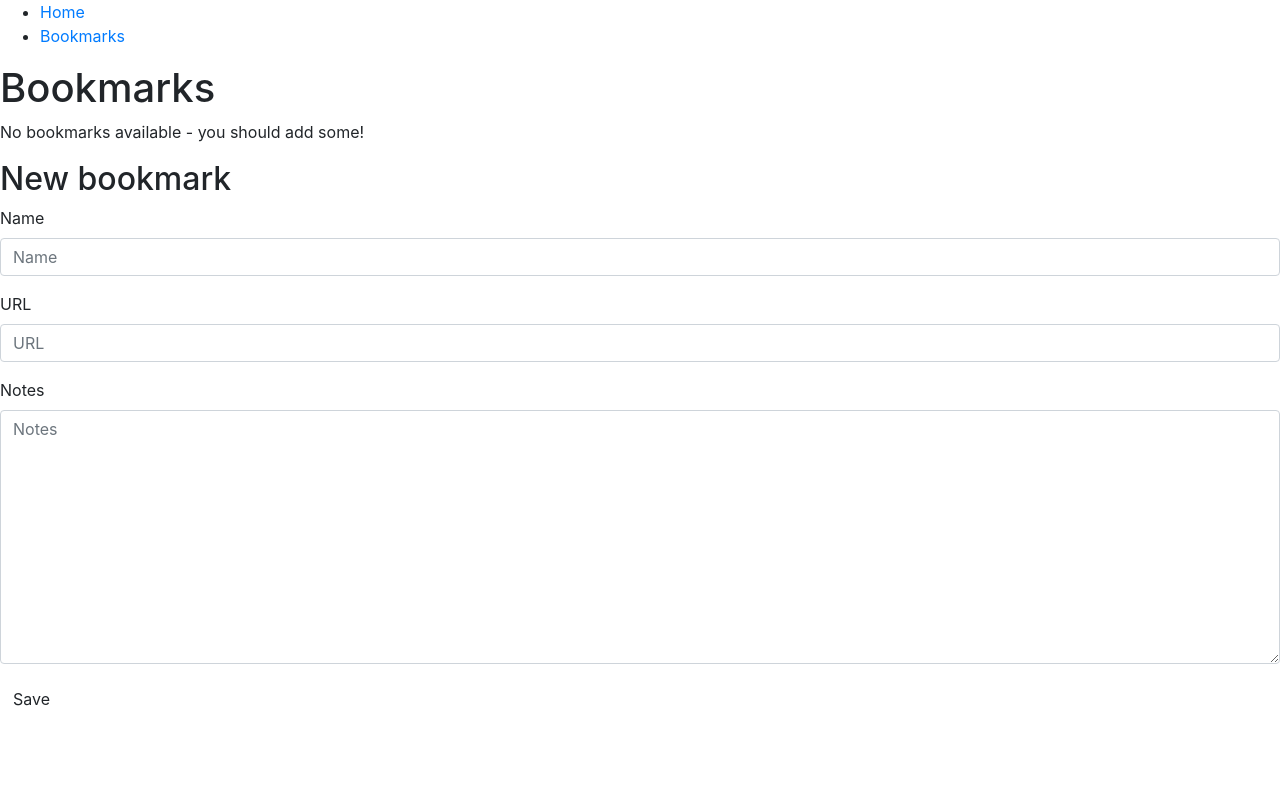
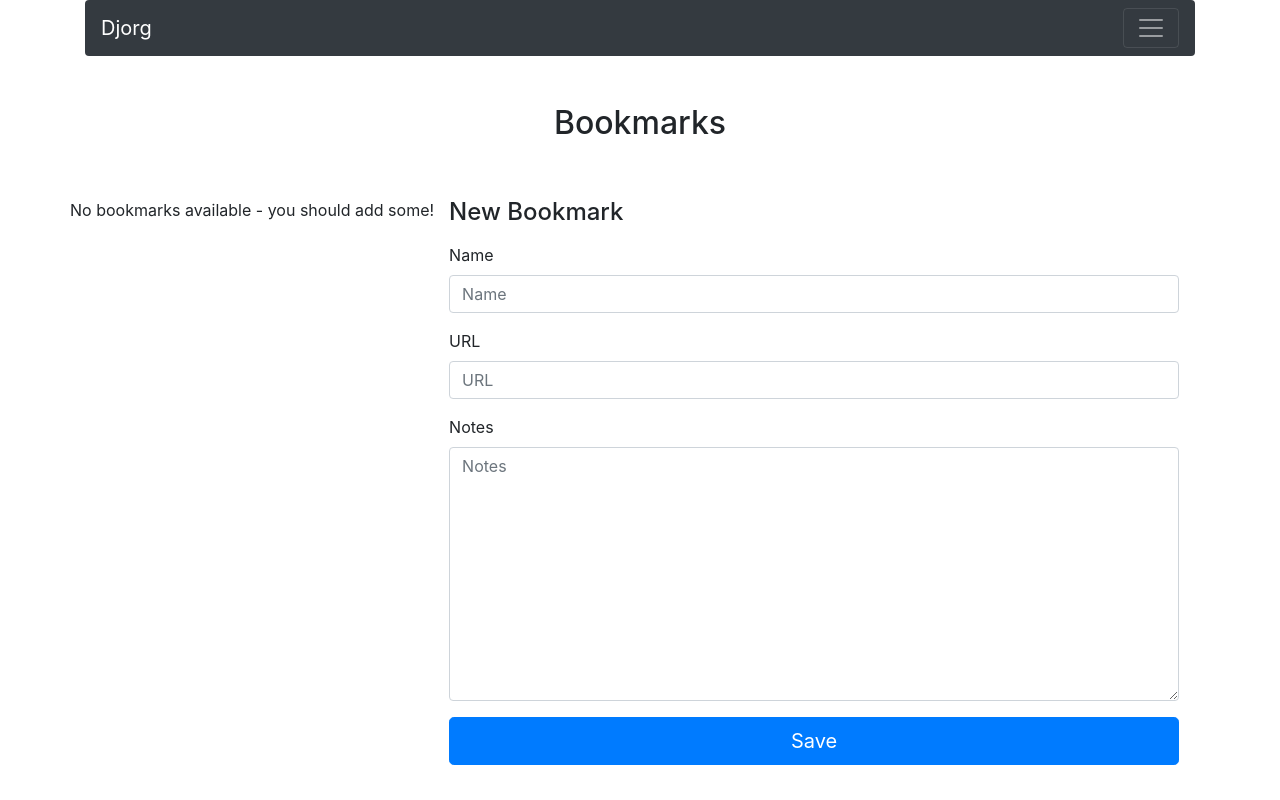
Before and after one commit to nunulong/djorg, a Django app: page /bookmarks/ in a window 1280 px wide. Run offline with Django 3.2, Linux system fonts and the light colour scheme; data that the repository does not hold is empty; some libraries are stand-ins or nearby versions.

Commit message:
added todos graphql api and modify the template layout

```diff
--- a/bookmarks/templates/bookmarks/form.html
+++ b/bookmarks/templates/bookmarks/form.html
@@ -1,8 +1,9 @@
 {% load bootstrap4 %}
-
-<h2>New bookmark</h2>
-<form method="POST" class="bookmark-form">
-  {% csrf_token %} {% bootstrap_form form %} {% buttons %}
-  <button type="submit" class="save btn btn-default">Save</button>
-  {% endbuttons %}
-</form>
+<div class="col-md-8 order-md-1">
+  <h4 class="mb-3">New Bookmark</h4>
+  <form method="POST" class="bookmark-form needs-validation">
+    {% csrf_token %} {% bootstrap_form form %} {% buttons %}
+    <button type="submit" class="save btn btn-primary btn-lg btn-block">Save</button>
+    {% endbuttons %}
+  </form>
+</div>
--- a/bookmarks/templates/bookmarks/index.html
+++ b/bookmarks/templates/bookmarks/index.html
@@ -1,13 +1,30 @@
 {% extends "djorg_base.html" %} {% load bootstrap4 %} {% block title %}Djorg - Bookmarks{% endblock %} {% block content %}
-<h1>Bookmarks</h1>
+<div class="py-5 text-center">
+  <h2>Bookmarks</h2>
+</div>
+
+<div class="row">
   {% if bookmarks %}
-<ol>
+  <div class="col-md-4 order-md-2 mb-4">
+    <h4 class="d-flex justify-content-between align-items-center mb-3">
+      <span class="text-muted">Your Bookmarks</span>
+      <span class="badge badge-secondary badge-pill"></span>
+    </h4>
+    <ul class="list-group mb-3">
       {% for bookmark in bookmarks %}
-  <li>
-    <a href="{{bookmark.url}}">{{bookmark.name}}</a>
+      <li class="list-group-item d-flex justify-content-between lh-condensed">
+        <div>
+          <a href="{{bookmark.url}}" target="_blank">
+            <h6 class="my-0">{{bookmark.name}}</h6>
+          </a>
+          <small class="text-muted">{{bookmark.notes}}</small>
+        </div>
+
       </li>
       {% endfor %}
-</ol>
+    </ul>
+  </div>
   {% else %}
   <p>No bookmarks available - you should add some!</p>
   {% endif %} {% include "bookmarks/form.html" %} {% endblock %}
+</div>>
--- a/bookmarks/templates/djorg_base.html
+++ b/bookmarks/templates/djorg_base.html
@@ -10,22 +10,42 @@
 </head>
 
 <body>
-  <div id="menu">
+  <div class="container">
     {% block menu %}
-    <ul>
-      <li>
-        <a href="/">Home</a>
-      </li>
-      <li>
-        <a href="/bookmarks">Bookmarks</a>
-      </li>
-    </ul>
+    <nav id="menu" class="navbar navbar-dark bg-dark rounded">
+      <a class="navbar-brand" href="/">Djorg</a>
+      <button class="navbar-toggler collapsed" type="button" data-toggle="collapse" data-target="#navbarsExample01" aria-controls="navbarsExample01"
+        aria-expanded="false" aria-label="Toggle navigation">
+        <span class="navbar-toggler-icon"></span>
+      </button>
+      <div class="navbar-collapse collapse" id="navbarsExample01" style>
+        <ul class="navbar-nav mr-auto">
+          <li class="nav-item active">
+            <a class="nav-link" href="/">Home
+              <span class="sr-only">(current)</span>
+            </a>
+          </li>
+          <li class="nav-item">
+            <a class="nav-link" href="/bookmarks">Bookmarks</a>
+          </li>
+          <li class="nav-item">
+            <a class="nav-link disabled" href="#">Notes</a>
+          </li>
+          <li class="nav-item">
+            <a class="nav-link disabled" href="#">Todos</a>
+          </li>
+        </ul>
+      </div>
+    </nav>
+    {% endblock %} {% block content %}
+    <div id="content" class="overflow-hidden p-3 p-md-5 m-md-3 text-center bg-light">
+      <div class="col-md-5 p-lg-5 mx-auto my-5">
+        <h1 class="display-default font-weight-normal">Welcome to Djorg</h1>
+      </div>
+    </div>
     {% endblock %}
   </div>
-  <div id="content">
-    {% block content %}
-    <h1>welcome to Djorg</h1>
-    {% endblock %}
+
   </div>
 </body>
 
--- a/djorg/settings.py
+++ b/djorg/settings.py
@@ -101,7 +101,7 @@ REST_FRAMEWORK = {
 }
 
 GRAPHENE = {
-    'SCHEMA': 'notes.schema.schema'
+    'SCHEMA': 'djorg.schema.schema'
 }
 
 WSGI_APPLICATION = 'djorg.wsgi.application'
--- a/djorg/urls.py
+++ b/djorg/urls.py
@@ -18,8 +18,8 @@ from django.urls import path, include
 from django.views.generic import TemplateView
 from rest_framework import routers
 from notes.api import NoteViewSet
+from todos.api import TodoViewSet
 from graphene_django.views import GraphQLView
-from todos.api import TodoViewSet
 
 router = routers.DefaultRouter()
 router.register(r'notes', NoteViewSet)
```
Also changed, not shown: djorg/schema.py (added, +40 -0 lines), todos/schema.py (renamed from notes/schema.py, +7 -7 lines). Lines whose indentation alone changed are shown as unchanged.
